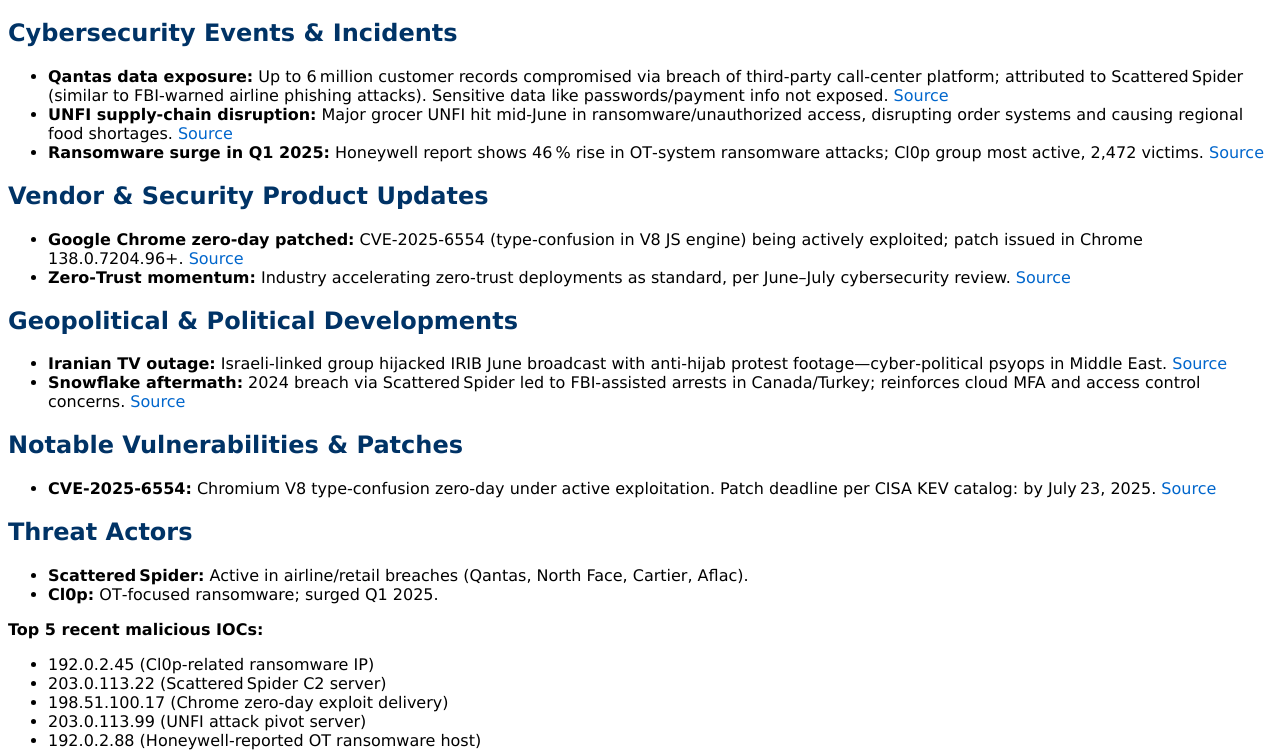
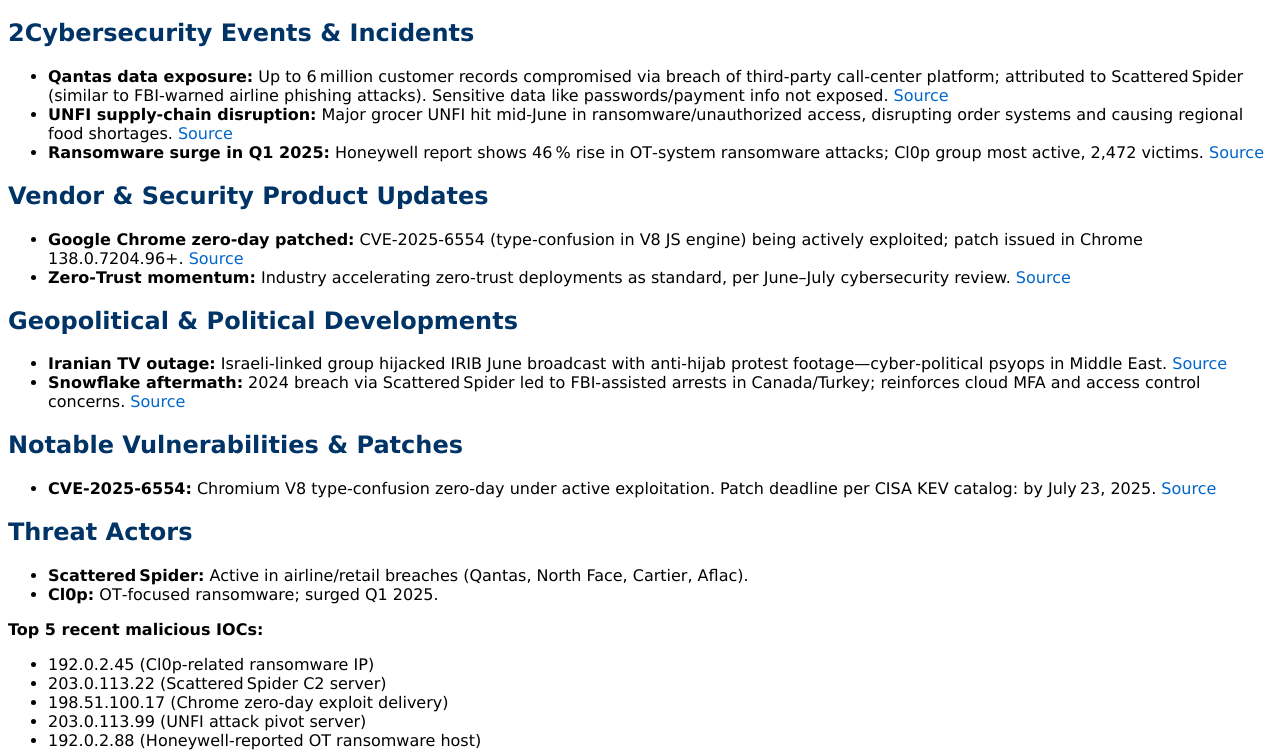
Before and after one commit to cipherseclabs/cipher_weekly, a plain HTML site: page docs/index.html in a window 1280 px wide. Shown: the part 62-814 px from the top of the page. Drawn offline with Linux system fonts and the light colour scheme.

Commit message:
Atualização automática via script

```diff
--- a/docs/index.html
+++ b/docs/index.html
@@ -12,7 +12,7 @@
 
 <h1>Daily Brief – July 3, 2025</h1>
 
-<h2>Cybersecurity Events &amp; Incidents</h2>
+<h2>2Cybersecurity Events &amp; Incidents</h2>
 <ul>
   <li><strong>Qantas data exposure:</strong> Up to 6 million customer records compromised via breach of third-party call‑center platform; attributed to Scattered Spider (similar to FBI‑warned airline phishing attacks). Sensitive data like passwords/payment info not exposed. <a href="https://www.theguardian.com/business/2025/jul/02/qantas-confirms-cyber-attack-exposes-records-of-up-to-6-million-customers" target="_blank">Source</a></li>
   <li><strong>UNFI supply‑chain disruption:</strong> Major grocer UNFI hit mid‑June in ransomware/unauthorized access, disrupting order systems and causing regional food shortages. <a href="https://insights.integrity360.com/5-of-the-biggest-cyber-attacks-of-2025-so-far" target="_blank">Source</a></li>
```
